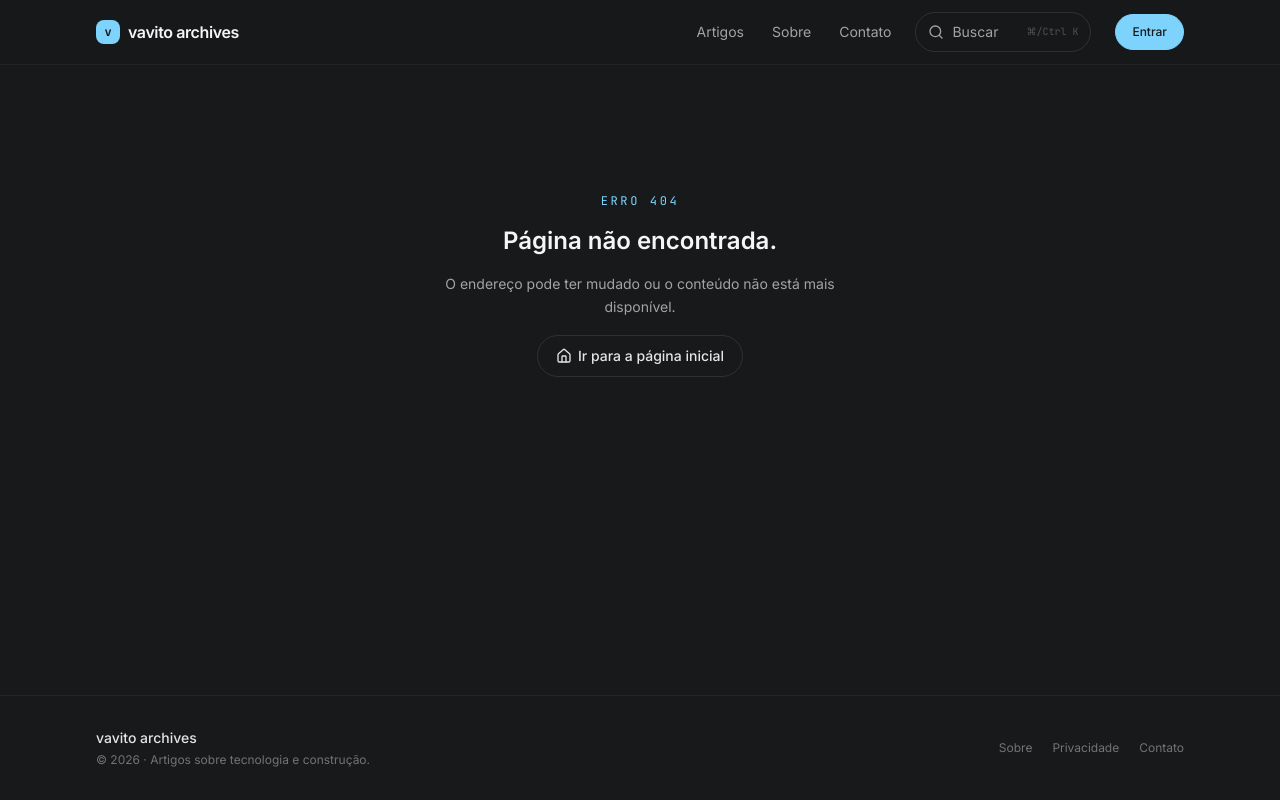
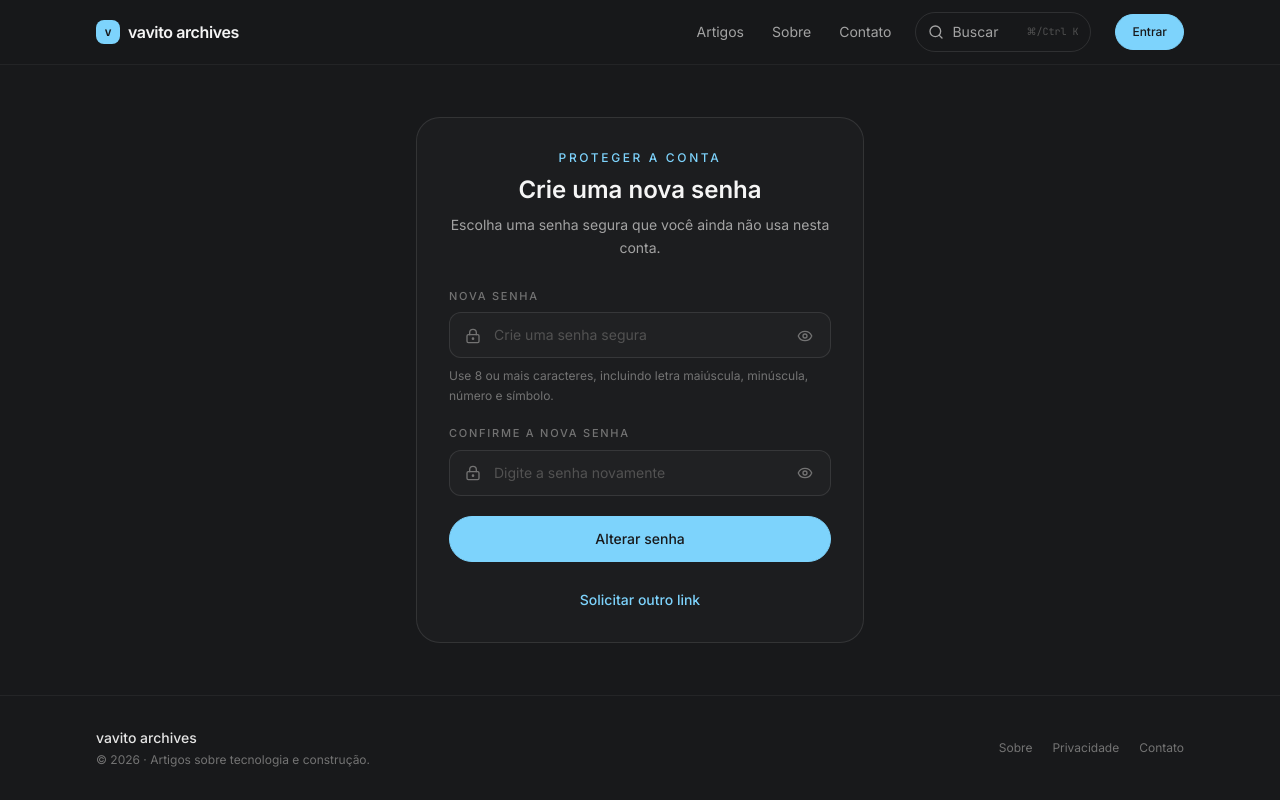
Before and after one commit to vavito/vavito_archives, a Next.js app in the folder apps/web/: page /auth/reset-password in a window 1280 px wide. Before the commit this address had no page. Built offline with nearby package versions, Linux system fonts and the light colour scheme.

Commit message:
feat(auth): cria redefinição de senha

```diff
--- a/apps/web/src/app/(auth)/auth/page.tsx
+++ b/apps/web/src/app/(auth)/auth/page.tsx
@@ -23,6 +23,10 @@ const AUTH_MESSAGES: Record<string, { message: string; tone: 'error' | 'success'
   },
   confirmed: {
     message: 'E-mail confirmado. Sua conta está pronta para usar.',
+    tone: 'success',
+  },
+  password_updated: {
+    message: 'Senha alterada. Entre novamente com sua nova senha.',
     tone: 'success',
   },
 };
--- /dev/null
+++ b/apps/web/src/app/(auth)/auth/reset-password/page.tsx
@@ -0,0 +1,12 @@
+import type { Metadata } from 'next';
+
+import { ResetPasswordForm } from '@web/features/auth';
+
+export const metadata: Metadata = {
+  description: 'Crie uma nova senha para sua conta no Vavito Archives.',
+  title: 'Alterar senha',
+};
+
+export default function ResetPasswordPage() {
+  return <ResetPasswordForm />;
+}
--- /dev/null
+++ b/apps/web/src/features/auth/components/reset-password-form.tsx
@@ -0,0 +1,150 @@
+'use client';
+
+import { Button } from '@vavito/ui';
+import Link from 'next/link';
+import { useRouter } from 'next/navigation';
+import { useState, type FormEvent } from 'react';
+
+import { LoadingSpinner } from '@web/components/feedback/loading-spinner';
+
+import { AUTH_LIMITS, PASSWORD_REQUIREMENTS } from '../schemas/auth-credentials.schema';
+import { validateNewPassword } from '../schemas/password-recovery.schema';
+import { SafeAuthError, updatePassword } from '../services/auth.service';
+import type { PasswordRecoveryField, PasswordRecoveryFieldErrors } from '../types/auth.types';
+import { PasswordField } from './password-field';
+
+type SubmissionState =
+  { status: 'idle' } | { message: string; status: 'error' } | { status: 'submitting' };
+
+export function ResetPasswordForm() {
+  const router = useRouter();
+  const [errors, setErrors] = useState<PasswordRecoveryFieldErrors>({});
+  const [state, setState] = useState<SubmissionState>({ status: 'idle' });
+
+  function clearFieldError(field: PasswordRecoveryField) {
+    setErrors((current) => {
+      if (!current[field]) {
+        return current;
+      }
+
+      const nextErrors = { ...current };
+      delete nextErrors[field];
+      return nextErrors;
+    });
+  }
+
+  async function handleSubmit(event: FormEvent<HTMLFormElement>) {
+    event.preventDefault();
+    const form = event.currentTarget;
+    const result = validateNewPassword(new FormData(form));
+
+    if (Object.keys(result.errors).length > 0) {
+      setErrors(result.errors);
+      setState({ status: 'idle' });
+      const firstField = result.errors.password ? 'password' : 'passwordConfirmation';
+      const control = form.elements.namedItem(firstField);
+      if (control instanceof HTMLElement) {
+        control.focus();
+      }
+      return;
+    }
+
+    setErrors({});
+    setState({ status: 'submitting' });
+
+    try {
+      await updatePassword(result.password);
+      router.replace('/auth?auth_status=password_updated');
+      router.refresh();
+    } catch (error) {
+      setState({
+        message:
+          error instanceof SafeAuthError
+            ? error.message
+            : 'Não foi possível alterar sua senha agora. Solicite um novo link e tente novamente.',
+        status: 'error',
+      });
+    }
+  }
+
+  const isSubmitting = state.status === 'submitting';
+
+  return (
+    <section
+      aria-labelledby="reset-password-title"
+      className="auth-panel-enter auth-panel-surface bg-surface-card grid w-full max-w-md gap-7 rounded-3xl border border-border p-5 sm:p-8"
+    >
+      <header className="auth-sequence grid gap-2 text-center">
+        <p className="text-accent text-xs font-medium tracking-eyebrow uppercase">
+          Proteger a conta
+        </p>
+        <h1 className="text-2xl font-semibold text-neutral-100" id="reset-password-title">
+          Crie uma nova senha
+        </h1>
+        <p className="text-neutral-400 text-sm leading-relaxed">
+          Escolha uma senha segura que você ainda não usa nesta conta.
+        </p>
+      </header>
+
+      <form
+        aria-busy={isSubmitting}
+        className="auth-sequence grid gap-5"
+        noValidate
+        onSubmit={(event) => void handleSubmit(event)}
+      >
+        <PasswordField
+          autoComplete="new-password"
+          description={PASSWORD_REQUIREMENTS}
+          disabled={isSubmitting}
+          error={errors.password}
+          label="Nova senha"
+          maxLength={AUTH_LIMITS.password.max}
+          name="password"
+          onChange={() => clearFieldError('password')}
+          placeholder="Crie uma senha segura"
+          required
+        />
+
+        <PasswordField
+          autoComplete="new-password"
+          disabled={isSubmitting}
+          error={errors.passwordConfirmation}
+          label="Confirme a nova senha"
+          maxLength={AUTH_LIMITS.password.max}
+          name="passwordConfirmation"
+          onChange={() => clearFieldError('passwordConfirmation')}
+          placeholder="Digite a senha novamente"
+          required
+        />
+
+        <Button className="w-full" disabled={isSubmitting} size="large" type="submit">
+          {isSubmitting ? <LoadingSpinner /> : null}
+          <span
+            key={isSubmitting ? 'submitting' : 'idle'}
+            className="auth-icon-swap"
+            aria-live="polite"
+          >
+            {isSubmitting ? 'Alterando…' : 'Alterar senha'}
+          </span>
+        </Button>
+      </form>
+
+      {state.status === 'error' ? (
+        <p
+          aria-live="assertive"
+          className="auth-feedback-enter text-destructive text-sm leading-relaxed"
+          role="alert"
+        >
+          {state.message}
+        </p>
+      ) : null}
+
+      <Link
+        className="auth-feedback-enter text-accent justify-self-center text-sm font-medium transition-[color,opacity,transform] duration-200 hover:-translate-y-0.5 hover:underline hover:opacity-80 motion-reduce:transform-none"
+        href="/auth/forgot-password"
+      >
+        Solicitar outro link
+      </Link>
+    </section>
+  );
+}
--- a/apps/web/src/features/auth/index.ts
+++ b/apps/web/src/features/auth/index.ts
@@ -1 +1,3 @@
 export * from './components/auth-form';
+export * from './components/forgot-password-form';
+export * from './components/reset-password-form';
```
